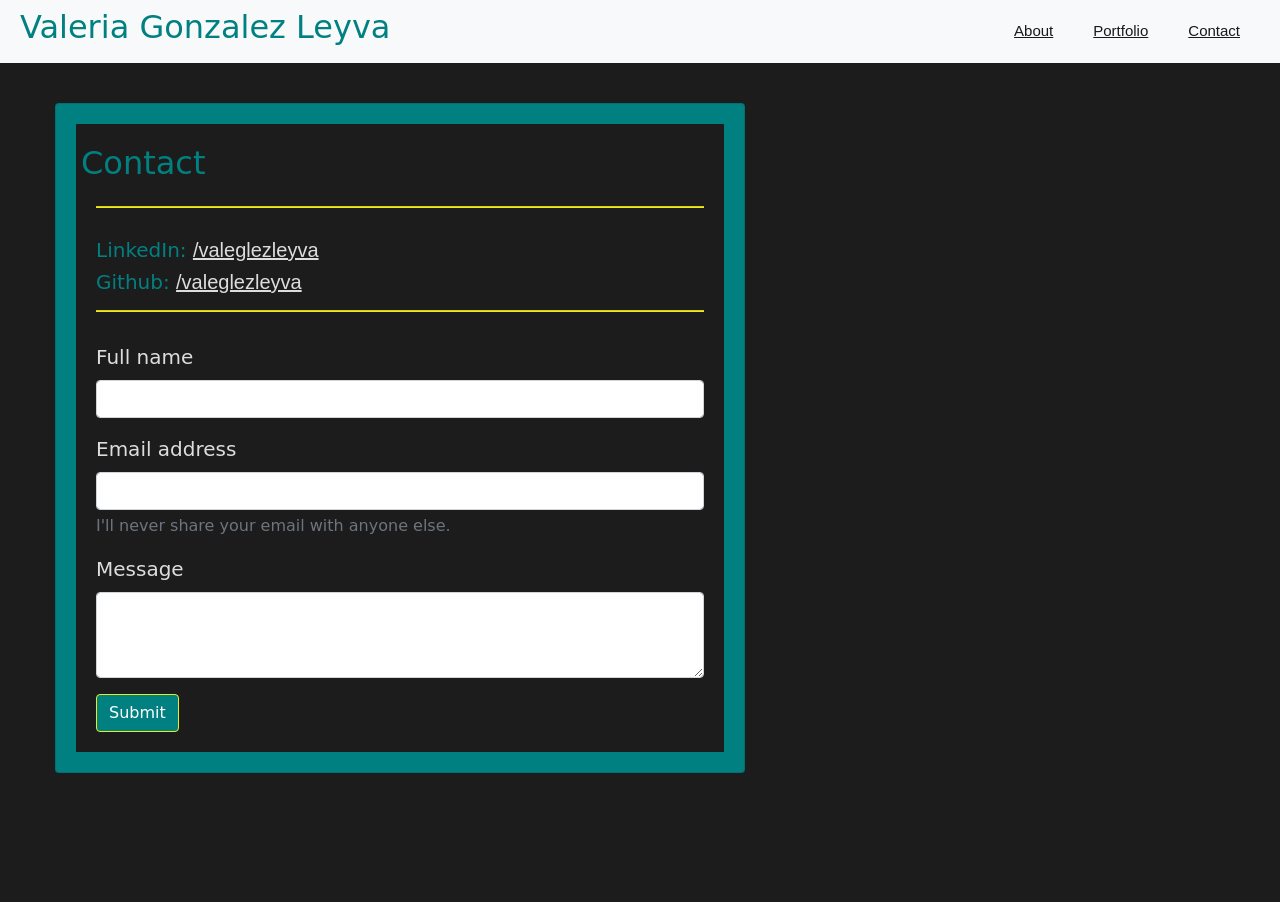
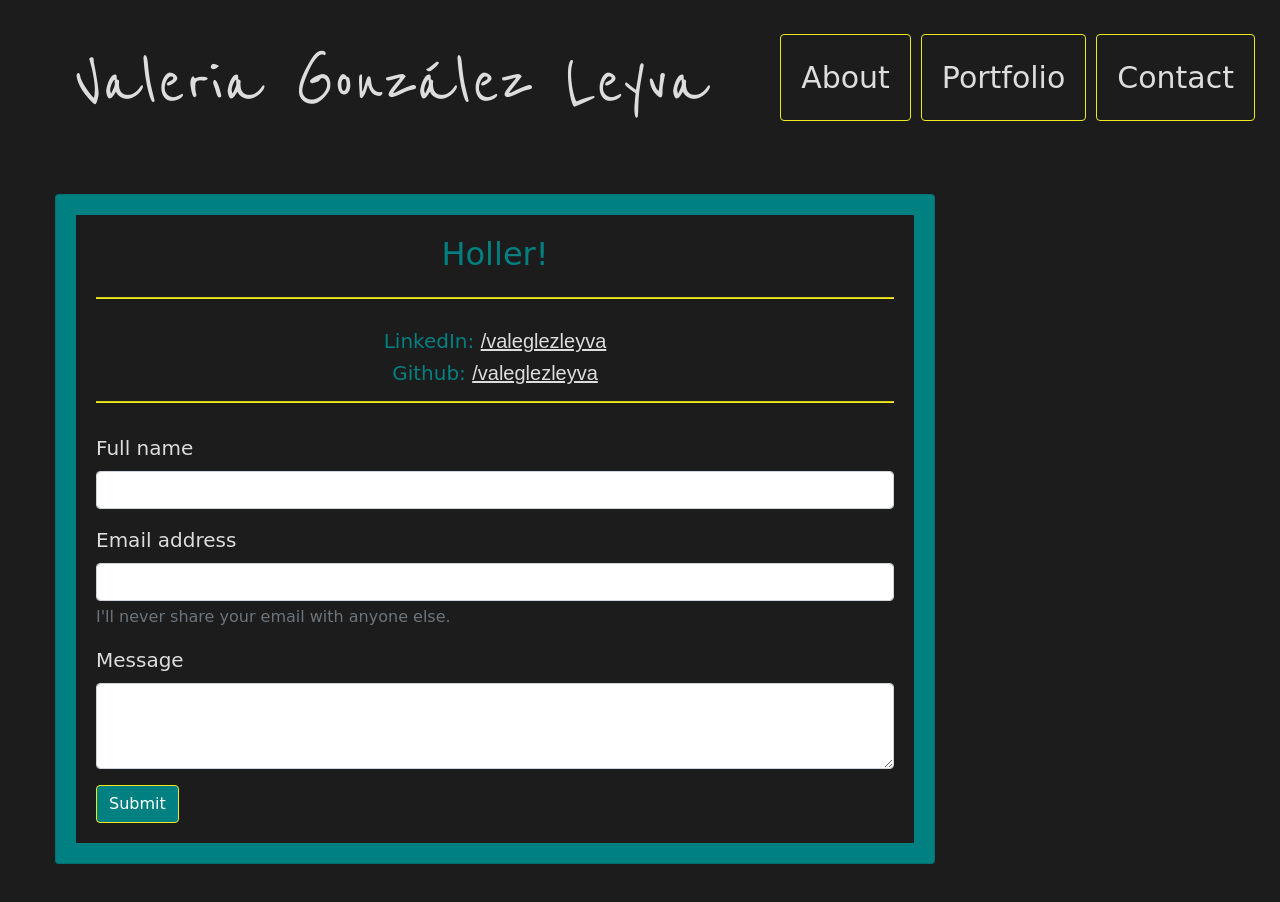
Before and after one commit to valeglezleyva/Portfolio, a plain HTML site: page contact.html in a window 1280 px wide. Before the commit the page ends 813 px from the top, so only its background shows below. Drawn offline with nearby package versions, Linux system fonts and the light colour scheme; a web font is replaced by a local one.

Commit message:
Updated title text and form styling

```diff
--- a/contact.html
+++ b/contact.html
@@ -3,33 +3,34 @@
     <head>
         <link rel="stylesheet" href="https://stackpath.bootstrapcdn.com/bootstrap/4.5.0/css/bootstrap.min.css" integrity="sha384-9aIt2nRpC12Uk9gS9baDl411NQApFmC26EwAOH8WgZl5MYYxFfc+NcPb1dKGj7Sk" crossorigin="anonymous">
         <link rel="stylesheet" href="style.css" type="text/css">
-        <link href="https://fonts.googleapis.com/css2?family=Open+Sans&family=Raleway:wght@500&display=swap" rel="stylesheet">
+        <link href="https://fonts.googleapis.com/css2?family=Arima+Madurai:wght@200;700&family=Padauk&family=Reenie+Beanie&family=Rubik+Mono+One&family=Trirong&display=swap" rel="stylesheet">
         <title>Contact</title>
     </head>
     <body>
-        <nav class="navbar sticky-top navbar-light bg-light">
-            <section id="name">
-                <h2>Valeria Gonzalez Leyva</h2>
+        <nav class="navbar sticky-top navbar-light">
+            <section class="cursive">
+                <h1>Valeria González Leyva</h1>
             </section>
             <div class="d-flex justify-content-end">
-                <a class="navbar-brand" href="index.html">About</a>
-                <a class="navbar-brand" href="portfolio.html">Portfolio</a>
-                <a class="navbar-brand" href="contact.html">Contact</a>
+                <a href="./index.html" alt="Home"><button type="button" class="btn btn-outline-light nav-btn">About</button></a>
+                <a href="./portfolio.html" alt="Portfolio"><button type="button" class="btn btn-outline-light nav-btn">Portfolio</button></a>
+                <a href="./contact.html" alt="Portfolio"><button type="button" class="btn btn-outline-light nav-btn">Contact</button></a>
             </div>
         </nav>
-
         <div class="wrapper">
             <div class="container">
                 <div class="row">
-                    <div class="col-md-8">
+                    <div class="col-md-10">
                         <div class="card">
                             <div class="card-body">
                                 <div class="row">
-                                      <h2>Contact</h2>
+                                    <div class="col-md-12 index-text">
+                                        <h2>Holler!</h2>
+                                    </div>
                                 </div>
                                 <hr>
-                                    <div>
-                                        <h5>LinkedIn: <a href="https://www.linkedin.com/in/valeglezleyva/" target="blank">/valeglezleyva</a><br></h5>
+                                <div class="index-text">
+                                    <h5>LinkedIn: <a href="https://www.linkedin.com/in/valeglezleyva/" target="blank">/valeglezleyva</a></h5>
                                     <h5>Github: <a href="https://github.com/valeglezleyva" target="blank">/valeglezleyva</a></h5>
                                 </div>
                                 <hr>
@@ -59,6 +60,5 @@
                 </div>
             </div>
         </div>
-        </div>
     </body>
 </html>
```
Lines whose indentation alone changed are shown as unchanged.
